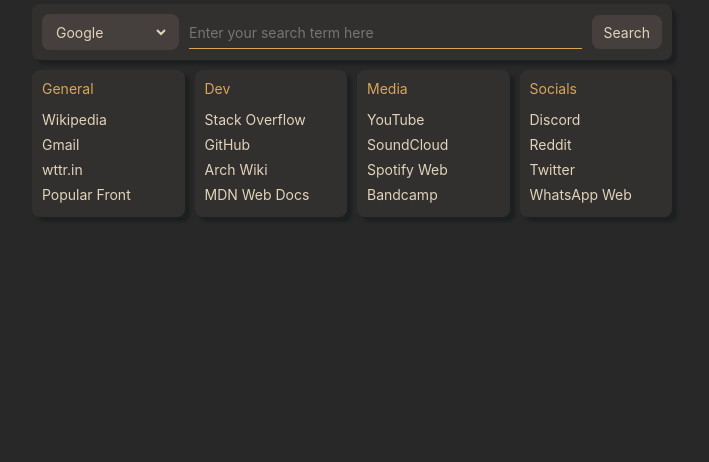
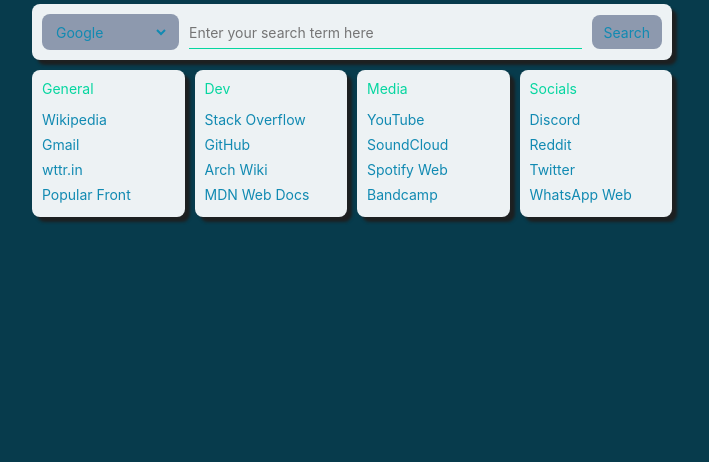
Before and after one commit to ATBRakesh/ATBHome, a plain HTML site: page index.html in a window 1280 px wide. Shown: the part 338-800 px from the top of the page, without its empty margins (288-997 px from the left). Drawn offline with Linux system fonts and the light colour scheme.

Commit message:
Update index.css

```diff
--- a/index.css
+++ b/index.css
@@ -1,9 +1,9 @@
 :root {
-    --bg-color: #282828; /* background color */
-    --fg-color: #e2d3ba; /* default foreground color */
-    --fg-highlight: #d8a657; /* foreground color for "highlighted" items */
-    --pane-bg-color: #32302f; /* background color for panes e.g. search bar and link containers */
-    --button-color: #45403d; /* background color for buttons */
+    --bg-color: #073b4c; /* background color */
+    --fg-color: #118ab2; /* default foreground color */
+    --fg-highlight: #06d6a0; /* foreground color for "highlighted" items */
+    --pane-bg-color: #edf2f4; /* background color for panes e.g. search bar and link containers */
+    --button-color: #8d99ae; /* background color for buttons */
     --text-input-underline-unfocused: #7c6f64; /* underline color for text input when not focused */
     --text-input-underline-focused: var(--fg-highlight); /* underline color for text input when focused */
     --shadow-color: #1d2021; /* shadow color */
```
